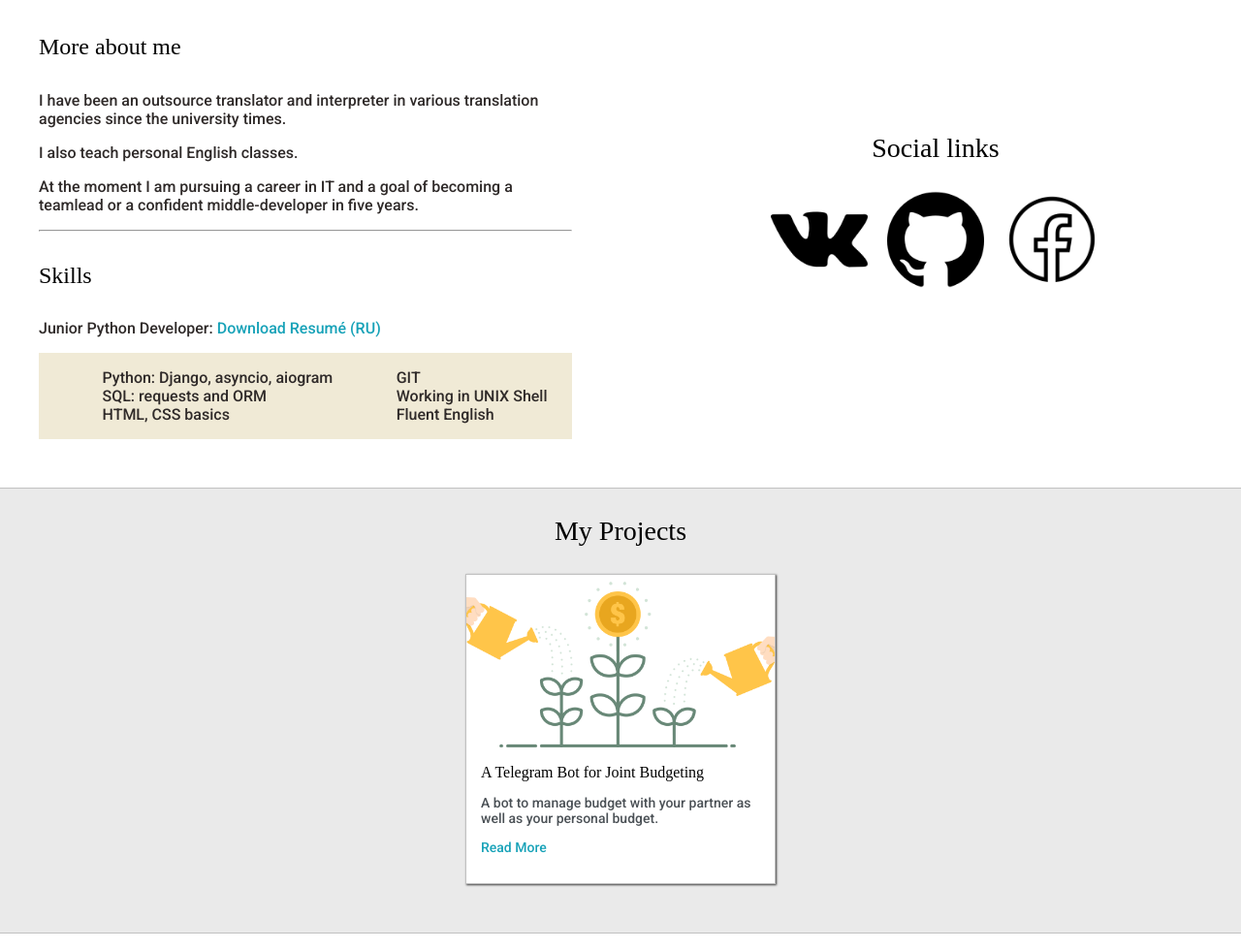
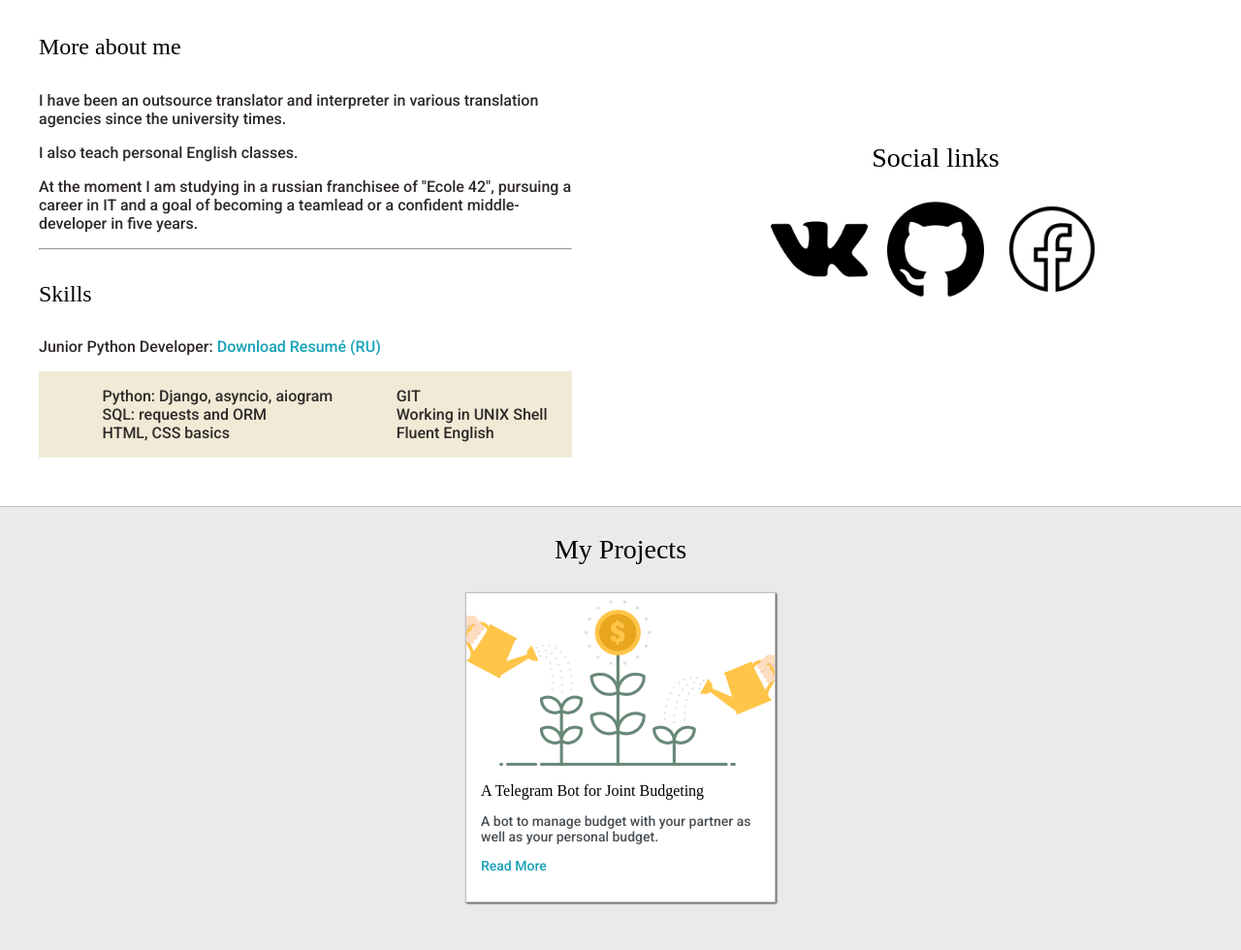
Before and after one commit to r-egorov/r-egorov.github.io, a plain HTML site: page index.html in a window 1280 px wide. Shown: the part 723-1703 px from the top of the page at 97% size. Drawn offline with Linux system fonts and the light colour scheme; a web font is replaced by a local one.

Commit message:
upd: 'About me' section

```diff
--- a/index.html
+++ b/index.html
@@ -76,7 +76,7 @@
 
 					<p>I also teach personal English classes.</p>
 
-					<p>At the moment I am pursuing a career in IT and a goal of becoming a teamlead or a confident middle-developer in five years.</p>
+					<p>At the moment I am studying in a russian franchisee of "Ecole 42", pursuing a career in IT and a goal of becoming a teamlead or a confident middle-developer in five years.</p>
 
 				<hr>
 
```
